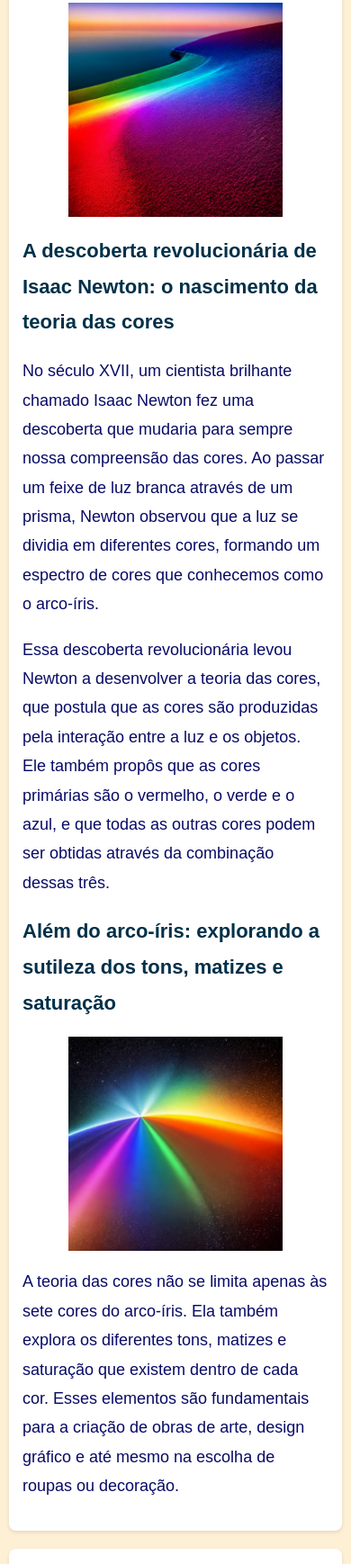
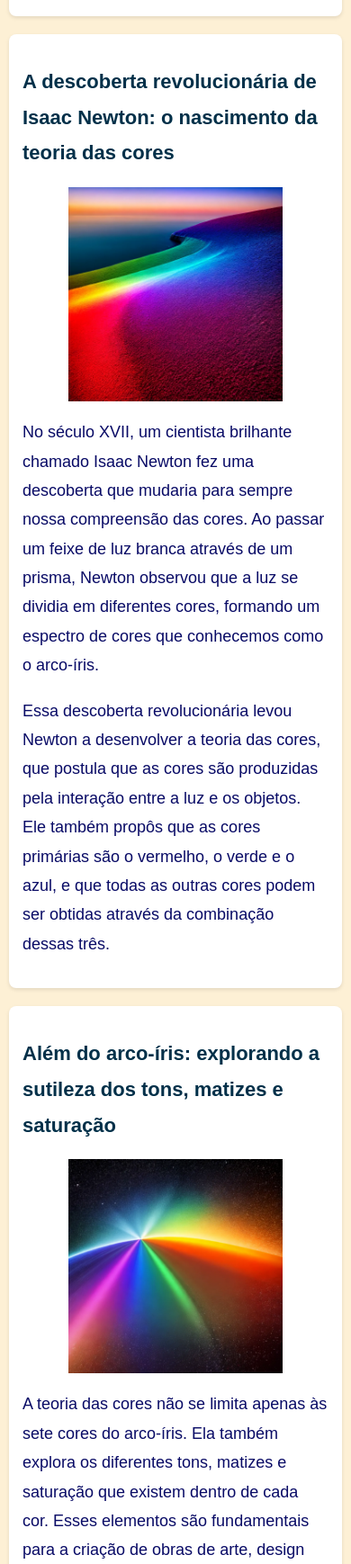
Before and after one commit to MiguelGabriel1613/site2alexandre, a plain HTML site: page index.html in a window 390 px wide. Shown: the part 3793-5531 px from the top of the page at 90% size. Drawn offline with Linux system fonts and the light colour scheme.

Commit message:
css e htm mais responsivo e acessivel

```diff
--- a/index.html
+++ b/index.html
@@ -12,28 +12,35 @@
     </header>
 
     <section id="inicio">
+
         <h2>Informações Iniciais</h2>
         <p><strong>Nome Completo:</strong> Miguel Gabriel Israel Da Luz</p>
         <p><strong>Harmonia Cromática Escolhida:</strong> Harmonia Complementar Dividida</p>
         <p><strong>Paleta de Cores:</strong> # #020078(Azul escuro),  #1223c1(azul claro), #FDF0D5 (Bege), #003049 (Azul cinzento), #669BBC (Azul claro)</p>
         <img src="./imgs/img-harmonia cores do meu site.webp" alt="Representação das cores da paleta no círculo cromático" width="300">
+
     </section>
 
     <section id="circulo-cromatico">
+
         <h2>O Círculo Cromático</h2>
         <p>Ele é uma ferramenta fundamental no design gráfico, que organiza as cores de forma circular, permitindo visualizar as relações entre elas. Ajuda bastante! Ele é composto por cores primárias, secundárias e terciárias, que podem ser combinadas para criar harmonias de cores (cromáticas).</p>
         <img src="https://upload.wikimedia.org/wikipedia/commons/5/5a/C%C3%ADrculo_Crom%C3%A1tico.png" alt="Círculo Cromático" width="300">
         <p>O círculo cromático é uma ferramenta essencial para designers, artistas e profissionais criativos. Ele facilita a escolha de paletas de cores, impactando diretamente o resultado visual de um projeto.</p>
+
     </section>
 
     <section id="circulo-cromatico">
+
         <h2>O que e um circulo cromatico?</h2>
         <img src="imgs/circulo-cromatico.jpg" alt="circulo-cromatico">
         <p>O círculo cromático é uma representação visual das cores, organizadas de forma circular, que ilustra a relação entre elas. Essa ferramenta é fundamental para artistas, designers e profissionais de diversas áreas que trabalham com cores, pois ajuda a entender como elas interagem e se combinam. </p>
         <p>O círculo é composto por cores primárias, secundárias e terciárias, permitindo uma visualização completa das harmonias e contrastes que podem ser criados.</p>
+
     </section>
 
     <section id="circulo-cromatico">
+
         <h2>Quem criou o círculo cromático?</h2>
         <img src="imgs/depositphotos_26292095-stock-photo-question-mark.jpg" alt="">
          <p>O primeiro a criar um sistema de cores foi Isaac Newton, no final do século XVII. Em seus experimentos, Newton utilizou um prisma para demonstrar que a luz branca possui várias cores, em que é possível separá-las e organizá-las.</p>
@@ -41,16 +48,25 @@
         <p>Ele desenvolveu um círculo cromático que não apenas ilustra essas cores, mas também estabelece as bases para a teoria das cores. Com isso, influenciou profundamente a arte e o design.</p>
        <img src="imgs/R.jpg" alt="luz brnaca tem varias cores">
         <p>Além de Newton, outros teóricos, como Johannes Itten, contribuíram para o desenvolvimento do círculo cromático e da teoria das cores no século XX. Porém, Newton é amplamente reconhecido como o pioneiro na criação desse sistema fundamental.</p>
+
+    </section>
+
+    <section id="circulo-cromatico">
+
+        <h2>A descoberta revolucionária de Isaac Newton: o nascimento da teoria das cores</h2>
         <img src="imgs/espectro-luz-colorido-transicao.webp" alt="luz branca tranmite vairias outras cores ">
-        <h2>A descoberta revolucionária de Isaac Newton: o nascimento da teoria das cores</h2>
         <p>No século XVII, um cientista brilhante chamado Isaac Newton fez uma descoberta que mudaria para sempre nossa compreensão das cores. Ao passar um feixe de luz branca através de um prisma, Newton observou que a luz se dividia em diferentes cores, formando um espectro de cores que conhecemos como o arco-íris.</p>
         <p>Essa descoberta revolucionária levou Newton a desenvolver a teoria das cores, que postula que as cores são produzidas pela interação entre a luz e os objetos. Ele também propôs que as cores primárias são o vermelho, o verde e o azul, e que todas as outras cores podem ser obtidas através da combinação dessas três.</p>
 
+     </section>
+
+        <section id="circulo-cromatico">
         <h2>Além do arco-íris: explorando a sutileza dos tons, matizes e saturação</h2>
         <img src="imgs/espectro-luz-colorido-teoria-cromatica.webp" alt="alem de um arco ires">
         <p>A teoria das cores não se limita apenas às sete cores do arco-íris. Ela também explora os diferentes tons, matizes e saturação que existem dentro de cada cor. Esses elementos são fundamentais para a criação de obras de arte, design gráfico e até mesmo na escolha de roupas ou decoração.</p>
 
-        </section>
+    </section>
+
 
     <section id="harmonias-cromaticas">
         <h2>Harmonias Cromáticas</h2>
```
